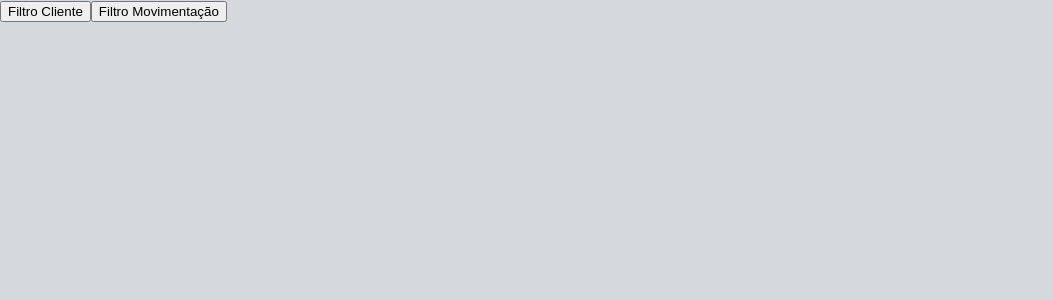
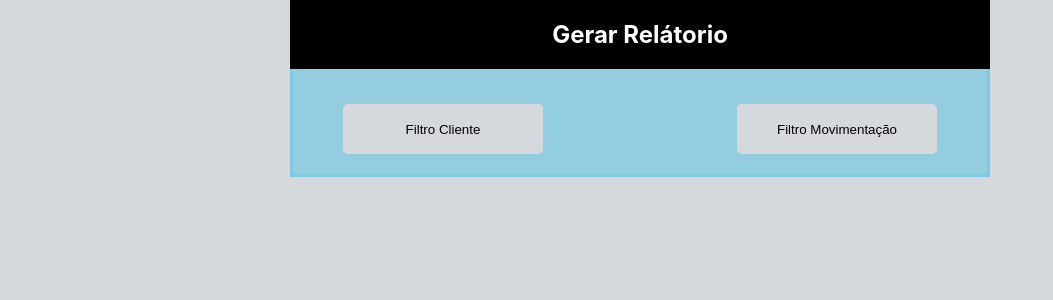
Before and after one commit to martex84/ProjetoCadastroServicoPorto, a React (Create React App) app in the folder frontend/: page / in a window 1280 px wide. Shown: the top 300 px of the page, without its empty margins (0-1053 px from the left). Built offline with nearby package versions, Linux system fonts and the light colour scheme.

Commit message:
Alteracao Visual Tela Relatorio

```diff
--- a/frontend/src/css/relatorio.css
+++ b/frontend/src/css/relatorio.css
@@ -0,0 +1,100 @@
+/*
+
+    Seção Principal
+
+*/
+#sectionPrincipalRelatorio {
+    margin: auto;
+    width: 700px;
+}
+
+/*
+
+    Titulo Página
+
+*/
+
+#containerTituloRelatorio {
+    background-color: black;
+    padding: 20px;
+}
+
+#containerTituloRelatorio>h2 {
+    margin: 0;
+    font-size: 1.5em;
+    text-align: center;
+}
+
+/*
+
+    Edição Informação
+
+*/
+#containerInformacaoRelatorio {
+    background-color: rgba(0, 180, 232, 0.3);
+    padding: 20px 50px;
+    border-width: 0 3px 3px 3px;
+    border-style: solid;
+    border-color: rgba(0, 180, 232, 0.15)
+}
+
+#containerBotoes {
+    display: flex;
+    flex-direction: row;
+    justify-content: space-between;
+    margin-top: 15px;
+}
+
+.botaoRetornaRelatorio {
+    width: 200px;
+    height: 50px;
+    border-radius: 5px;
+
+    background-color: #d5d8dc;
+    border-width: 0;
+    cursor: pointer;
+}
+
+.botaoRetornaRelatorio:hover {
+    background-color: #4285f4;
+    color: #ffff
+}
+
+.containerRelatorio {
+    display: flex;
+    flex-direction: column;
+    justify-content: center;
+    align-items: center;
+}
+
+.containerSumario {
+    display: flex;
+    flex-direction: row;
+    justify-content: space-between;
+    align-items: flex-end;
+}
+
+
+/*
+
+    Resultado Composto
+
+*/
+.containerItemRelatorio {
+    width: 280px;
+    height: 25px;
+    background-color: #ffff;
+}
+
+/*
+
+    Especializações
+
+*/
+.semMargin {
+    margin: 0;
+}
+
+.semBorda {
+    border-width: 0;
+}
--- a/frontend/src/view/pages/relatorio.jsx
+++ b/frontend/src/view/pages/relatorio.jsx
@@ -31,7 +31,13 @@ function Relatorio() {
         <>
             <Header></Header>
             <section id="sectionPrincipalRelatorio">
-                <div id="containerBotes">
+                <div id="containerTituloRelatorio">
+                    <h2 className="tituloRelatorio">
+                        Gerar Relátorio
+                    </h2>
+                </div>
+                <div id="containerInformacaoRelatorio">
+                    <div id="containerBotoes">
                         <button className="botaoRetornaRelatorio" onClick={e => retornRelatorio("Cliente")}>
                             Filtro Cliente
                         </button>
@@ -45,6 +51,7 @@ function Relatorio() {
                     <div id="containerSumario">
                         {containerSumario}
                     </div>
+                </div>
             </section>
             <Footer></Footer>
         </>
```
Lines whose indentation alone changed are shown as unchanged.
